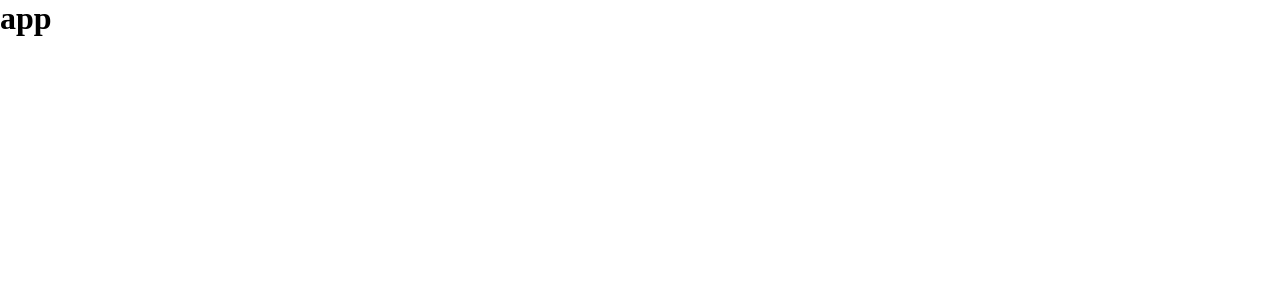
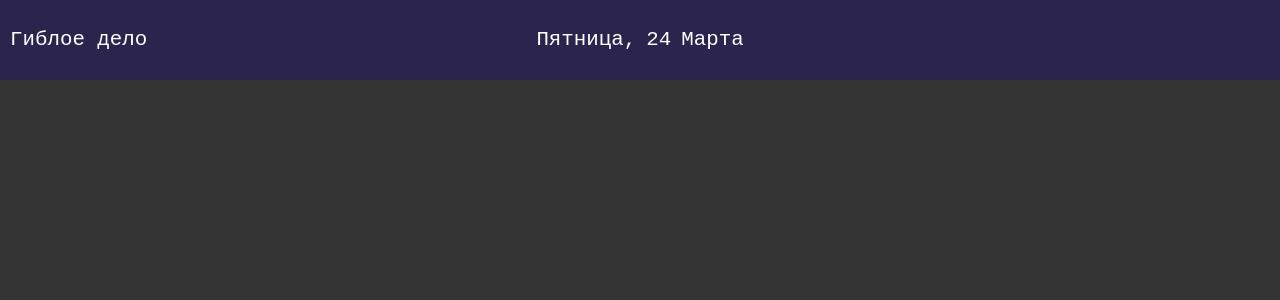
Before and after one commit to Javert5555/weather_forecast, a React (Create React App) app: page / in a window 1280 px wide. Shown: the top 300 px of the page. Built offline with nearby package versions, Linux system fonts and the light colour scheme.

Commit message:
add date to menu

```diff
--- a/package.json
+++ b/package.json
@@ -9,6 +9,7 @@
     "react": "^18.2.0",
     "react-dom": "^18.2.0",
     "react-scripts": "5.0.1",
+    "sass": "^1.58.0",
     "web-vitals": "^2.1.4"
   },
   "scripts": {
--- a/src/App.js
+++ b/src/App.js
@@ -1,7 +1,8 @@
+import Home from './components/core/Home'
 
 const App = () => {
   return (
-    <h1>app</h1>
+    <Home />
   )
 }
 
--- /dev/null
+++ b/src/components/core/Home.js
@@ -0,0 +1,13 @@
+import { Fragment } from 'react'
+import Menu from './Menu'
+
+const Home = () => {
+    return (
+        <Fragment>
+            <Menu />
+            <div>Home</div>
+        </Fragment>
+    )
+}
+
+export default Home
--- /dev/null
+++ b/src/components/core/Menu.js
@@ -0,0 +1,59 @@
+import React, { useEffect, useState } from 'react'
+import '../../styles/core/menu.scss'
+
+const Menu = () => {
+    const weekDays = [
+        'Воскресенье',
+        'Понедельник',
+        'Вторник',
+        'Среда',
+        'Четверг',
+        'Пятница',
+        'Суббота'
+    ];
+    const months=[
+        'Января',
+        'Февраля',
+        'Марта',
+        'Апреля',
+        'Мая',
+        'Июня',
+        'Июля',
+        'Августа',
+        'Сентября',
+        'Ноября',
+        'Декабря',
+    ];
+    let time = new Date()
+
+    let [numDay, setNumDay] = useState(time.getDate())
+    let [numWeekDay, setNumWeekDay] = useState(time.getDay())
+    let [numMonth, setNumMonth] = useState(time.getMonth())
+
+    useEffect(() => {
+        const getDateEverySecond = setInterval(() => {
+            let timeNow = new Date()
+            setNumDay(timeNow.getDate())
+            setNumWeekDay(timeNow.getDay())
+            setNumMonth(timeNow.getMonth())
+        }, 1000)
+        return () => clearInterval(getDateEverySecond)
+    }, [])
+
+    return (
+        <header className='menu'>
+            <div className='menu__container'>
+                <h1 className="menu__text-logo">
+                    <a href='/'>Гиблое дело</a>
+                </h1>
+                <div className='menu__date'>
+                    <p className='menu__week-day'>{weekDays[numWeekDay]},</p>
+                    <p className='menu__num-day'>{numDay}</p>
+                    <p className='menu__month'>{months[numMonth]}</p>
+                </div>
+            </div>
+        </header>
+    )
+}
+
+export default Menu
--- a/src/index.css
+++ /dev/null
@@ -1,17 +0,0 @@
-:root {
-  box-sizing: border-box;
-}
-
-body {
-  margin: 0;
-  padding: 0;
-}
-
-*, *:before, *:after {
-  box-sizing: inherit;
-}
-
-h1, h2, h3, h4, h5, h6, p {
-  margin: 0;
-  padding: 0;
-}
--- a/src/index.js
+++ b/src/index.js
@@ -1,6 +1,6 @@
 import React from 'react'
 import ReactDOM from 'react-dom/client'
-import './index.css'
+import './index.scss'
 import App from './App'
 
 const root = ReactDOM.createRoot(document.getElementById('root'))
--- /dev/null
+++ b/src/index.scss
@@ -0,0 +1,30 @@
+:root {
+  box-sizing: border-box;
+}
+
+body {
+  margin: 0;
+  padding: 0;
+  background-color: rgb(52, 52, 52);
+  line-height: 1.6;
+  font-family: 'Courier New', Courier, monospace;
+  font-size: 1rem;
+}
+
+*, *:before, *:after {
+  box-sizing: inherit;
+}
+
+h1, h2, h3, h4, h5, h6, p {
+  margin: 0;
+  padding: 0;
+}
+
+h1, h2, h3, h4, h5, h6 {
+  font-weight: 700;
+}
+
+a {
+  text-decoration: none;
+  color: inherit;
+}
--- /dev/null
+++ b/src/styles/core/menu.scss
@@ -0,0 +1,49 @@
+.menu {
+    position: fixed;
+    width: 100vw;
+    height: 10vh;
+    color: #ffffff;
+    background-color: #2b244d;
+}
+
+.menu__container {
+    width: 100%;
+    height: 100%;
+    position: relative;
+    padding: 10px 10px;
+}
+
+
+.menu__text-logo {
+    font-size: 1.3rem;
+    font-weight: 300;
+    width: 100%;
+    height: 100%;
+    margin: 0 auto;
+}
+
+.menu__text-logo a {
+    position: absolute;
+    top: 50%;
+    transform: translate(0, -50%);
+}
+
+.menu__date {
+    position: absolute;
+    left: 50%;
+    top: 50%;
+    transform: translate(-50%, -50%);
+    color: #ffffff;
+    font-size: 1rem;
+    font-weight: 300;
+    font-size: 1.3rem;
+    display: flex;
+}
+
+.menu__week-day {
+    margin: 0 10px 0 0;
+}
+
+.menu__month {
+    margin: 0 0 0 10px;
+}
```
Also changed, not shown: 1 other file (tests, documents, lock files or other folders).
